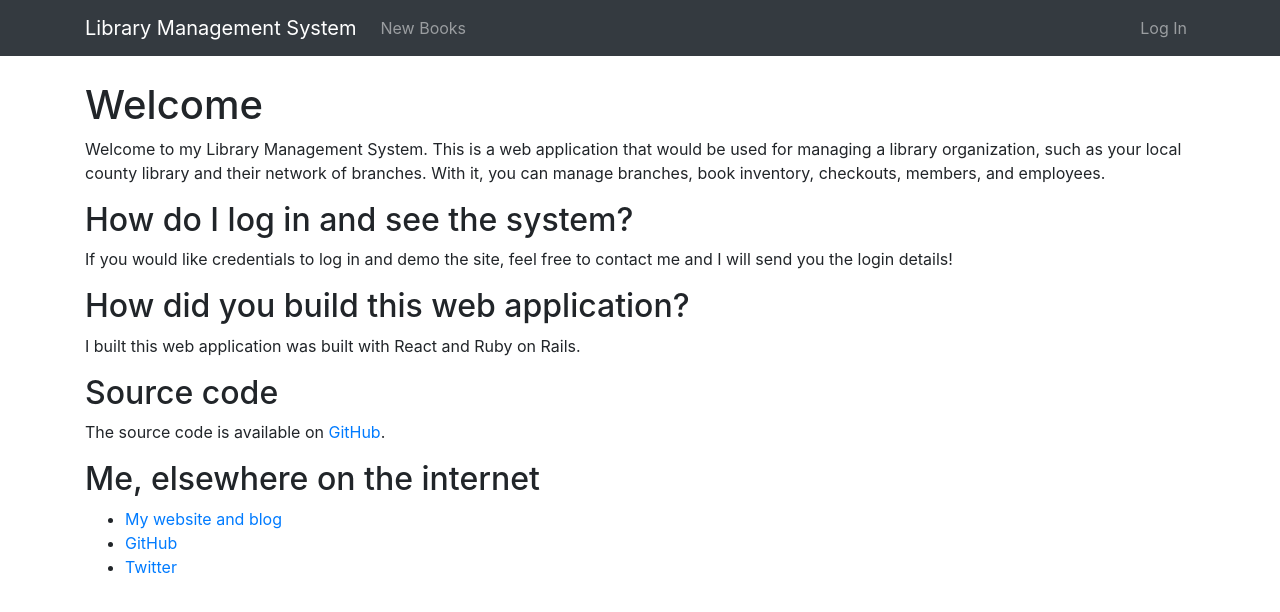
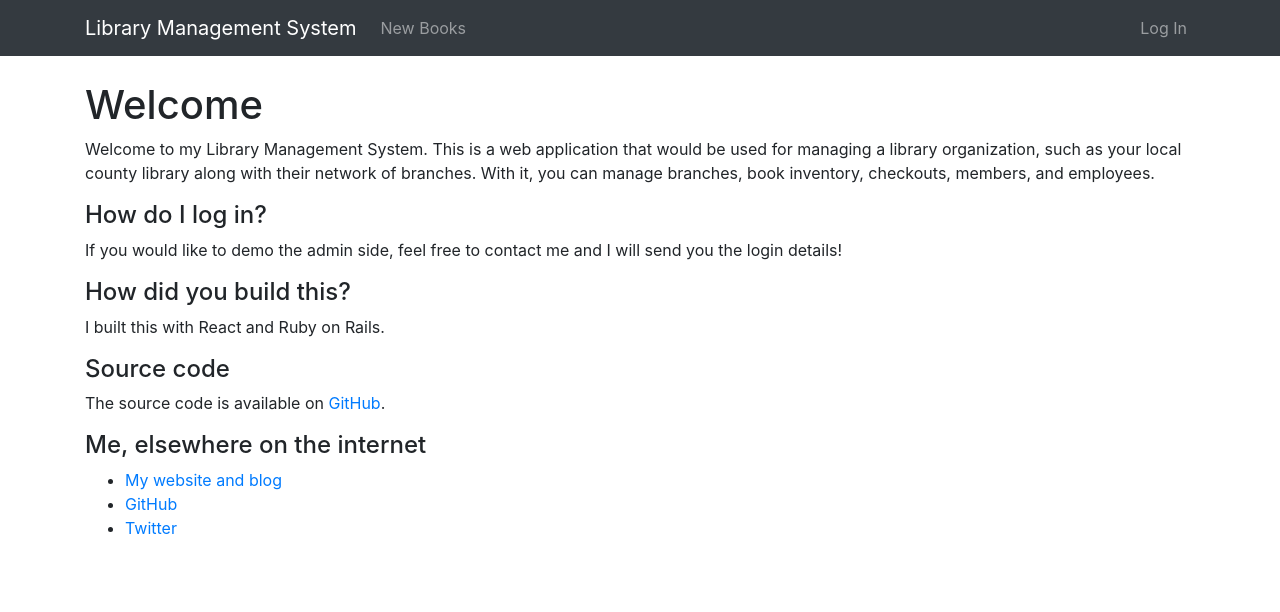
Before and after one commit to brlafreniere/lms, a React (Create React App) app in the folder frontend-react/: page / in a window 1280 px wide. Shown: the top 612 px of the page. Built offline with nearby package versions, Linux system fonts and the light colour scheme.

Commit message:
more intro text edits

```diff
--- a/frontend-react/src/App.js
+++ b/frontend-react/src/App.js
@@ -42,24 +42,23 @@ export default class App extends React.Component {
                             <p>Welcome to my Library Management System. This
                             is a web application that would be used for
                             managing a library organization, such as your
-                            local county library and their network of branches. With it, you
-                            can manage branches, book inventory, checkouts,
-                            members, and employees.</p>
+                            local county library along with their network of
+                            branches. With it, you can manage branches, book
+                            inventory, checkouts, members, and employees.</p>
 
-                            <h2>How do I log in and see the system?</h2>
-                            <p>If you would like credentials to log in and
-                            demo the site, feel free to contact me and I
-                            will send you the login details!</p>
+                            <h4>How do I log in?</h4>
+                            <p>If you would like to demo the admin side, feel
+                            free to contact me and I will send you the login
+                            details!</p>
 
-                            <h2>How did you build this web application?</h2>
-                            <p>I built this web application was built with React and
-                            Ruby on Rails.</p>
+                            <h4>How did you build this?</h4>
+                            <p>I built this with React and Ruby on Rails.</p>
 
-                            <h2>Source code</h2>
+                            <h4>Source code</h4>
                             <p>The source code is available on <a
                             href="https://github.com/brlafreniere/lms">GitHub</a>.</p>
 
-                            <h2>Me, elsewhere on the internet</h2>
+                            <h4>Me, elsewhere on the internet</h4>
                             <ul>
                                 <li><a href="http://blainelafreniere.io">My website and blog</a></li>
                                 <li><a href="https://github.com/brlafreniere">GitHub</a></li>
```
